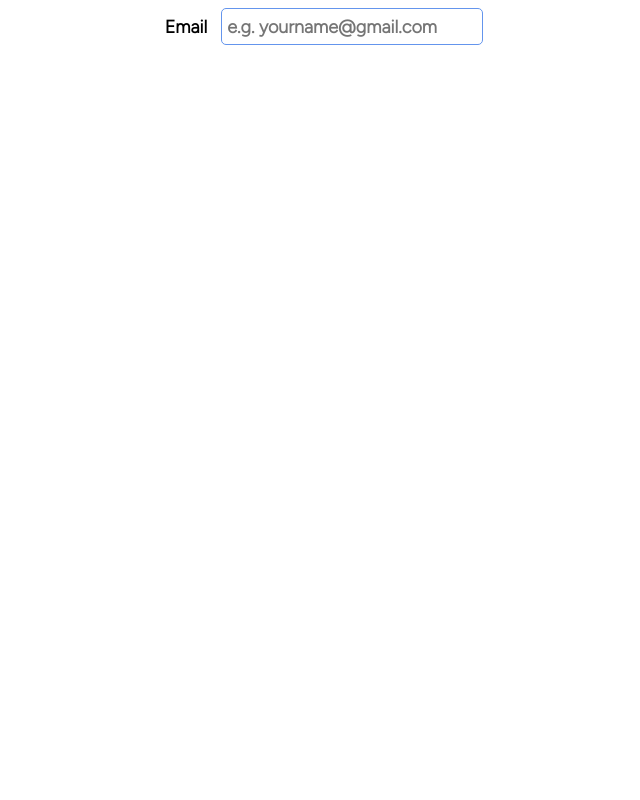
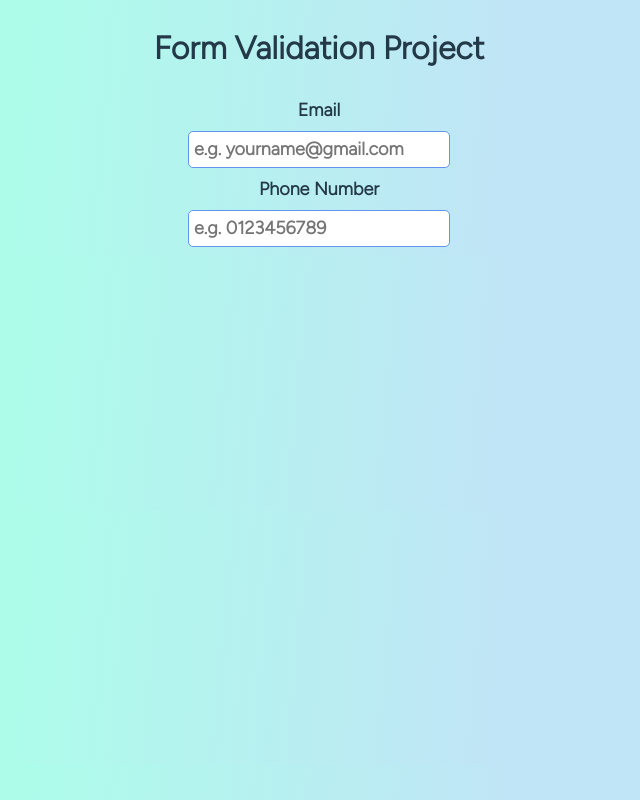
Before and after one commit to asbhogal/jQuery-Form-Validation-Project, a plain HTML site: page index.html in a window 1280 px wide. Shown: the whole page, without its empty margins (321-961 px from the left). Drawn offline with Linux system fonts and the light colour scheme.

Commit message:
amendments

```diff
--- a/index.html
+++ b/index.html
@@ -9,8 +9,11 @@
     </head>
     <body>
         <div id="wrapper">
+            <h1>Form Validation Project</h1>
             <label for="email">Email</label>
-        <input type="text" name="email" id="email" placeholder="e.g. yourname@gmail.com">
+            <input type="text" name="email" id="email" placeholder="e.g. yourname@gmail.com">
+            <label for="phone">Phone Number</label>
+            <input type="text" name="phone" id="phone" placeholder="e.g. 0123456789">
         </div>
     </body>
 </html>
--- a/style.scss
+++ b/style.scss
@@ -2,9 +2,17 @@
 
 body {
     display: flex;
+    flex-direction: column;
     align-items: center;
     justify-content: center;
+    background-image: linear-gradient( 95.2deg, rgba(173,252,234,1) 26.8%, rgba(192,229,246,1) 64% );
     #wrapper {
+        display: inherit;
+        flex-direction: column;
+        align-items: center;
+        h1 {
+            color: #243948;
+        }
         input {
             height: 25px;
             padding: 5px;
@@ -14,8 +22,9 @@ body {
             font-size: 18px;
         }
         label {
-            padding: 0 10px;
+            padding: 10px 0;
             font-size: 18px;
+            color: #243948;
         }
     }
 
```
Also changed, not shown: dist/style.css, 1 other file.
